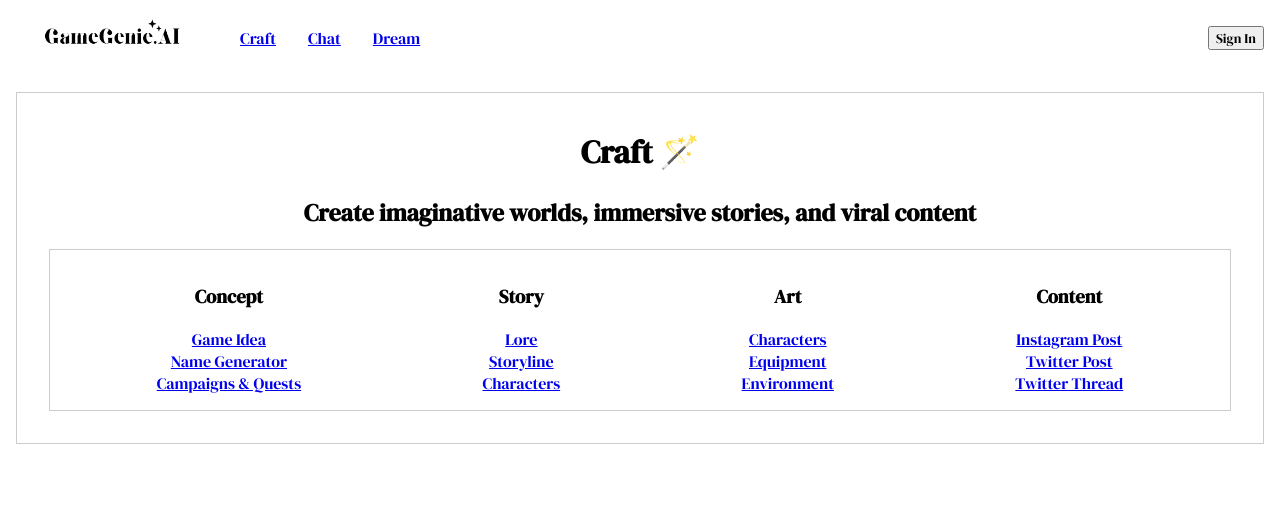
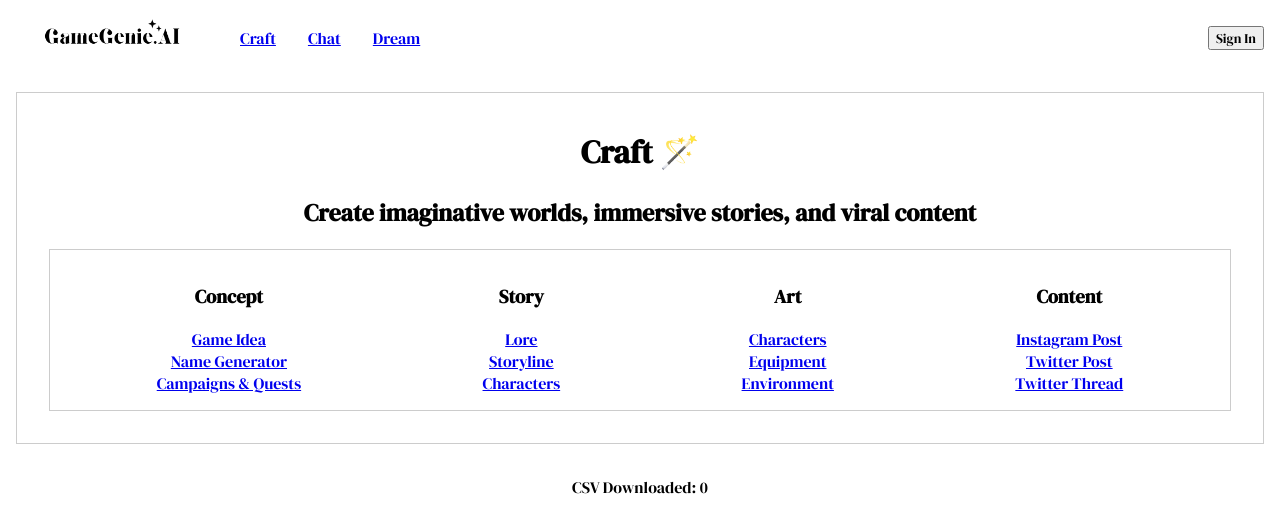
Before and after one commit to bitcraft3r/game-genie-ai, a React (Create React App) app in the folder app/client/: page /craft in a window 1280 px wide. Shown: the top 532 px of the page. Built offline with nearby package versions, Linux system fonts and the light colour scheme; no server answers.

Commit message:
add footer w global counter for CSV downloaded

```diff
--- a/app/client/src/App.css
+++ b/app/client/src/App.css
@@ -89,3 +89,8 @@
   display: flex;
   justify-content: space-around;
 }
+
+.footer {
+  text-align: center;
+  padding: 1rem;
+}
--- a/app/client/src/App.js
+++ b/app/client/src/App.js
@@ -8,6 +8,7 @@ import Item from './Components/Item';
 import Signin from './Components/Signin';
 import Account from './Components/Account';
 import Protected from './Components/Protected';
+import Footer from './Components/Footer';
 import { Route, Routes } from 'react-router-dom';
 import { AuthContextProvider } from './context/AuthContext';
 
@@ -27,6 +28,7 @@ function App() {
         <Route path="/signin" element={<Signin />}></Route>
         <Route path="/account" element={<Protected><Account /></Protected>}></Route>
       </Routes>
+      <Footer />
     </AuthContextProvider>
     </>
   );
--- a/app/client/src/Components/CSV.jsx
+++ b/app/client/src/Components/CSV.jsx
@@ -1,7 +1,10 @@
-import React from 'react'
+import React, { useContext } from 'react'
 import { CSVLink } from "react-csv";
+import { AppContext } from '../context';
 
 const CSV = ({ slug, data }) => {
+
+    const [counterCSV, setCounterCSV] = useContext(AppContext);
 
     // Get date in YYYY-MM-DD format
     // https://stackoverflow.com/a/29774197
@@ -9,7 +12,7 @@ const CSV = ({ slug, data }) => {
     let formattedDate = currentDate.toISOString().split('T')[0];
 
     return (
-        <button>
+        <button onClick={() => setCounterCSV(counterCSV+1)}>
             <CSVLink
                 data={data}
                 filename={`GGAI-${slug}-${formattedDate}.csv`}
--- a/app/client/src/Components/Craft.jsx
+++ b/app/client/src/Components/Craft.jsx
@@ -4,8 +4,8 @@ import { AppContext } from '../context';
 
 const Craft = () => {
 
-    const items = useContext(AppContext);
-    const itemsArr = items.items;
+    const contextProps = useContext(AppContext);
+    const itemsArr = contextProps[2];
 
     const conceptArr = itemsArr.filter((e, i) => {
         return e.data.section === "concept";
--- /dev/null
+++ b/app/client/src/Components/Footer.jsx
@@ -0,0 +1,15 @@
+import React, { useContext } from 'react'
+import { AppContext } from '../context';
+
+const Footer = () => {
+
+    const [counterCSV] = useContext(AppContext);
+
+    return (
+        <div className="footer">
+            CSV Downloaded: {counterCSV}
+        </div>
+    )
+}
+
+export default Footer
--- a/app/client/src/Components/Item.jsx
+++ b/app/client/src/Components/Item.jsx
@@ -30,7 +30,7 @@ const Item = () => {
     const locationPathname = location.pathname;
 
     // get all individual items from global context
-    const items = useContext(AppContext);
+    const contextProps = useContext(AppContext);
 
     const comparePaths = (e) => {
         // match pathnames from useContext vs useLocation
@@ -39,7 +39,7 @@ const Item = () => {
     }
 
     // get the itemData for when pathnames match
-    const currentItem = items.items.find(comparePaths);
+    const currentItem = contextProps[2].find(comparePaths);
     const itemData = currentItem.data;
 
     return (
--- a/app/client/src/context.js
+++ b/app/client/src/context.js
@@ -1,9 +1,12 @@
-import React, { createContext } from 'react';
+import React, { createContext, useState } from 'react';
 import { itemsArr } from './constants';
 
 export const AppContext = createContext();
 
 const AppProvider = (props) => {
+
+    const [counterCSV, setCounterCSV] = useState(0);
+    const [counterPNG, setCounterPNG] = useState(0);
 
     const items = itemsArr.map((e, i) => {
         const data = {
@@ -23,9 +26,7 @@ const AppProvider = (props) => {
 
     return (
         // What is passed into value will be availalbe throughout app
-        <AppContext.Provider value={{
-            items
-        }}>
+        <AppContext.Provider value={ [counterCSV, setCounterCSV, items, counterPNG, setCounterPNG ] }>
             {props.children}
         </AppContext.Provider>
     )
```
